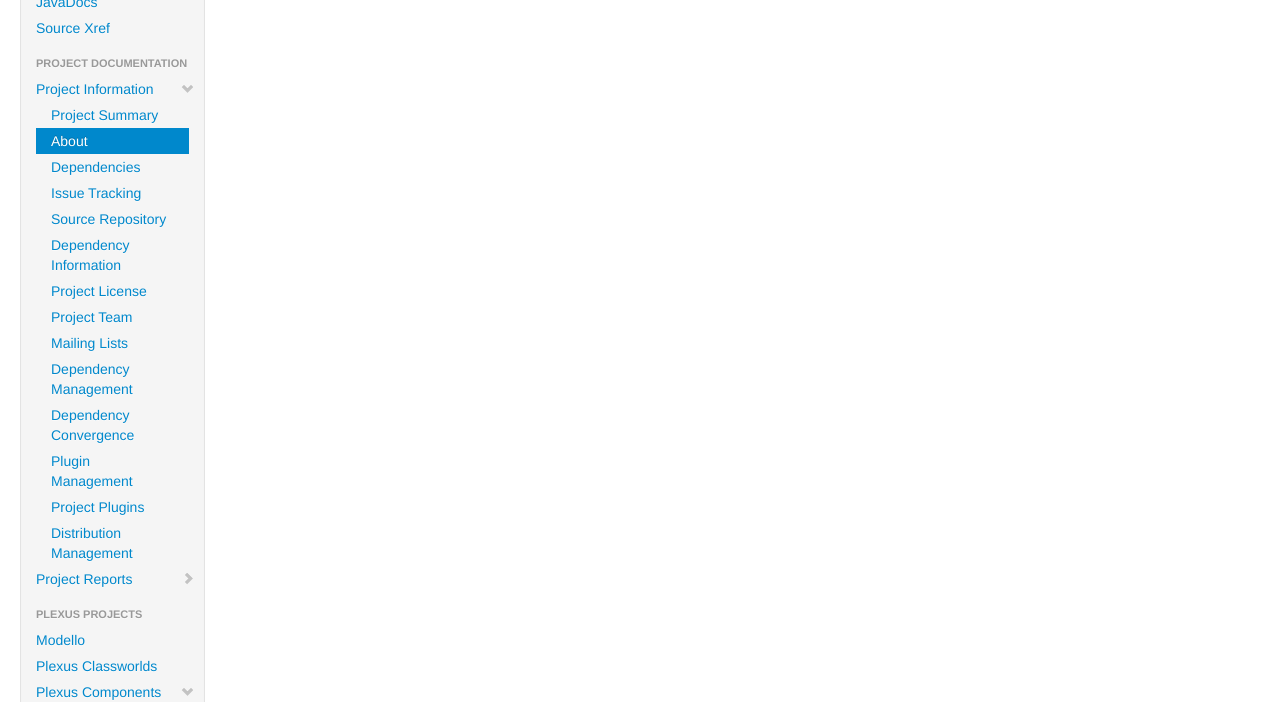
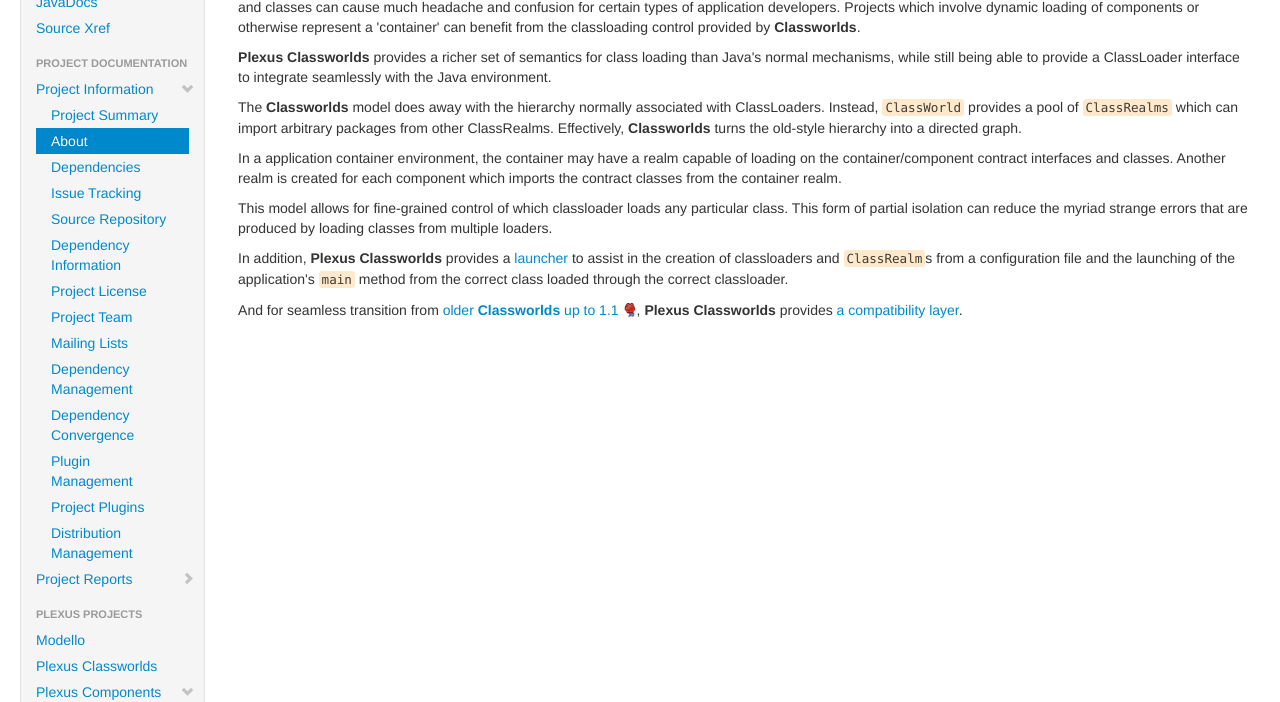
Before and after one commit to codehaus-plexus/plexus-classworlds, a plain HTML site: page index.html in a window 1280 px wide. Shown: the part 219-921 px from the top of the page. Drawn offline with Linux system fonts and the light colour scheme.

Commit message:
added intro

```diff
--- a/index.html
+++ b/index.html
@@ -49,7 +49,7 @@
         Plexus Classworlds</a>
                     <span class="divider">/</span>
       </li>
-        <li class="active ">About</li>
+        <li class="active ">About <a href="http://github.com/codehaus-plexus/plexus-classworlds/tree/master/src/site/xdoc/index.xml"><img src="./images/accessories-text-editor.png" title="Edit" /></a></li>
 
 
 
@@ -366,8 +366,72 @@
         <div id="bodyColumn"  class="span10" >
 
             <div class="section">
-<h2><a name="About_Plexus_Classworlds"></a>About Plexus Classworlds</h2><a name="About_Plexus_Classworlds"></a>
-<p>A class loader framework</p></div>
+<h2><a name="Overview"></a>Overview</h2>
+
+
+<p>
+    <b>Plexus Classworlds</b> is a framework for container developers
+    who require complex manipulation of Java's ClassLoaders.  Java's
+    native ClassLoader mechanisms and classes can cause
+    much headache and confusion for certain types of application
+    developers.  Projects which involve dynamic loading of components
+    or otherwise represent a 'container' can benefit from the classloading
+    control provided by <b>Classworlds</b>.
+    </p>
+
+
+<p>
+    <b>Plexus Classworlds</b> provides a richer set of semantics for
+    class loading than Java's normal mechanisms, while still being
+    able to provide a ClassLoader interface to integrate
+    seamlessly with the Java environment.
+    </p>
+
+
+<p>
+    The <b>Classworlds</b> model does away with the hierarchy
+    normally associated with ClassLoaders.  Instead,
+    <a href="apidocs/index.html?org/codehaus/plexus/classworlds/ClassWorld.html"><tt>ClassWorld</tt></a> provides a
+    pool of <a href="apidocs/index.html?org/codehaus/plexus/classworlds/realm/ClassRealm.html"><tt>ClassRealms</tt></a>
+    which can import arbitrary packages from other ClassRealms.
+    Effectively, <b>Classworlds</b> turns the old-style
+    hierarchy into a directed graph.
+    </p>
+
+
+<p>
+    In a application container environment, the container may
+    have a realm capable of loading on the container/component
+    contract interfaces and classes.  Another realm is created
+    for each component which imports the contract classes from
+    the container realm.
+    </p>
+
+
+<p>
+    This model allows for fine-grained control of which
+    classloader loads any particular class.  This form of
+    partial isolation can reduce the myriad strange errors
+    that are produced by loading classes from multiple
+    loaders.
+    </p>
+
+
+<p>
+    In addition, <b>Plexus Classworlds</b> provides a
+    <a href="apidocs/index.html?org/codehaus/plexus/classworlds/launcher/package-summary.html">launcher</a>
+    to assist in the creation of classloaders and <tt>ClassRealm</tt>s
+    from a configuration file and the launching of the application's <tt>main</tt>
+    method from the correct class loaded through the correct classloader.
+    </p>
+
+
+<p>
+    And for seamless transition from <a class="externalLink" href="https://github.com/codehaus/classworlds">older <b>Classworlds</b> up to 1.1</a>,
+    <b>Plexus Classworlds</b> provides
+    <a href="apidocs/index.html?org/codehaus/classworlds/package-summary.html">a compatibility layer</a>.
+    </p>
+</div>
                   </div>
             </div>
           </div>
```
